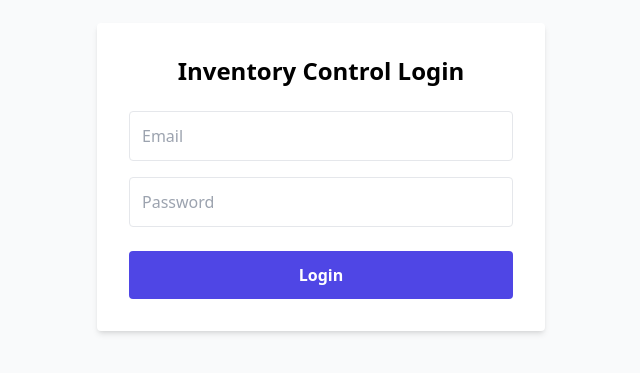
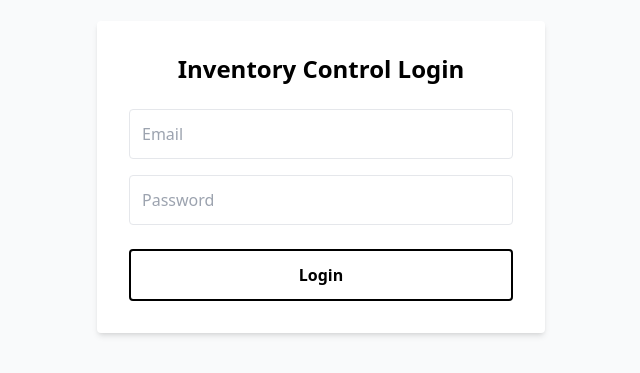
Before and after one commit to kailas1246/Ach-frontend, a React (Vite) app: page / in a window 1280 px wide. Shown: the part 239-612 px from the top of the page, without its empty margins (319-959 px from the left). Built offline with nearby package versions, Linux system fonts and the light colour scheme.

Commit message:
Update Login.jsx

```diff
--- a/src/Pages/Login.jsx
+++ b/src/Pages/Login.jsx
@@ -59,7 +59,7 @@ export default function Login() {
                 />
                 <button
                     type="submit"
-                    className="w-full bg-indigo-600 hover:bg-indigo-700 text-white py-3 rounded font-semibold transition"
+                    className="w-full bg-white border-2 border-black hover:bg-black hover:text-white text-black py-3 rounded font-semibold transition"
                 >
                     Login
                 </button>
```
